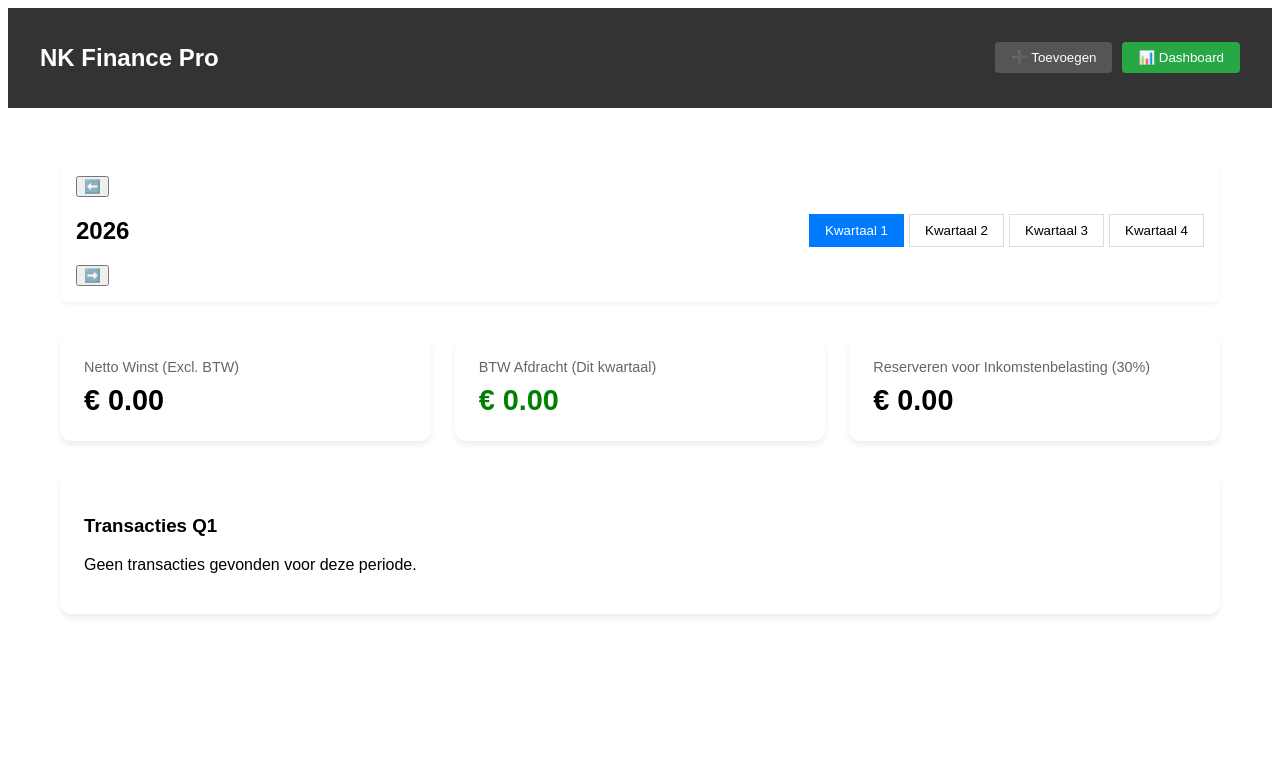
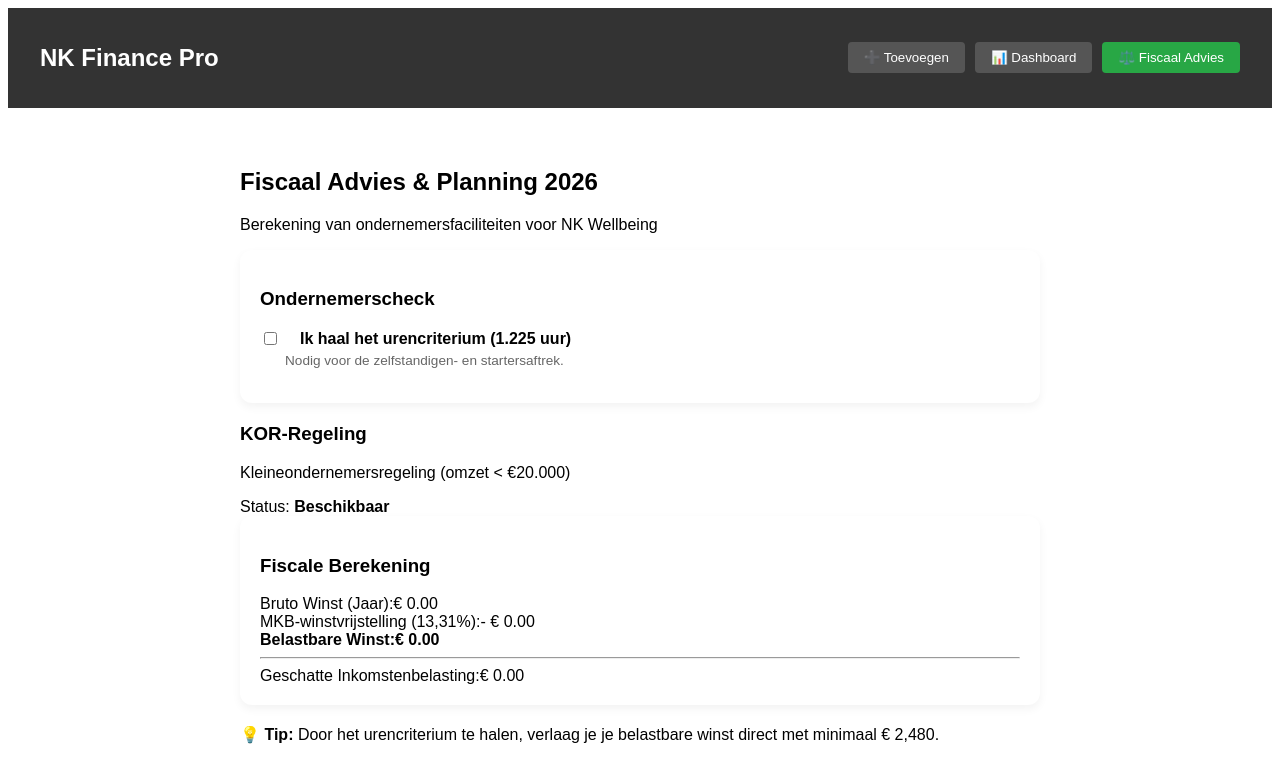
Before and after one commit to DanSimWorld/DC-Finance-Pro, an Angular app in the folder finance-app/: page /#/fiscal in a window 1280 px wide. Before the commit this address led to /#/dashboard. Shown: the top 782 px of the page. Built offline with nearby package versions, Linux system fonts and the light colour scheme.

Commit message:
Fiscal information

```diff
--- a/finance-app/src/app/app.component.ts
+++ b/finance-app/src/app/app.component.ts
@@ -1,25 +1,23 @@
 import { Component } from '@angular/core';
-import { CommonModule } from '@angular/common'; // Nodig voor *ngIf
-import { TransactionFormComponent } from './components/transaction-form/transaction-form.component';
-import { DashboardComponent } from './components/dashboard/dashboard.component';
+import { RouterModule } from '@angular/router'; // Importeer RouterModule voor navigatie
 
 @Component({
   selector: 'app-root',
   standalone: true,
-  imports: [CommonModule, TransactionFormComponent, DashboardComponent],
+  imports: [RouterModule], // Alleen RouterModule is nu nodig
   template: `
     <div class="main-layout">
       <nav class="top-nav">
         <h1>NK Finance Pro</h1>
         <div class="nav-links">
-          <button (click)="view = 'form'" [class.active]="view === 'form'">➕ Toevoegen</button>
-          <button (click)="view = 'dash'" [class.active]="view === 'dash'">📊 Dashboard</button>
+          <button routerLink="/add" routerLinkActive="active">➕ Toevoegen</button>
+          <button routerLink="/dashboard" routerLinkActive="active">📊 Dashboard</button>
+          <button routerLink="/fiscal" routerLinkActive="active">⚖️ Fiscaal Advies</button>
         </div>
       </nav>
 
       <main class="content">
-        <app-transaction-form *ngIf="view === 'form'"></app-transaction-form>
-        <app-dashboard *ngIf="view === 'dash'"></app-dashboard>
+        <router-outlet></router-outlet>
       </main>
     </div>
   `,
@@ -41,12 +39,11 @@ import { DashboardComponent } from './components/dashboard/dashboard.component';
       border-radius: 4px;
       background: #555;
       color: white;
+      text-decoration: none;
     }
-    .nav-links button.active { background: #28a745; }
+    /* routerLinkActive zorgt dat de knop van de actieve pagina groen wordt */
+    .active { background: #28a745 !important; }
     .content { padding: 20px; }
   `]
 })
-export class AppComponent {
-  // Simpele variabele om te switchen tussen schermen zonder complexe routing
-  view: 'form' | 'dash' = 'dash';
-}
+export class AppComponent {}
--- a/finance-app/src/app/app.config.ts
+++ b/finance-app/src/app/app.config.ts
@@ -1,8 +1,10 @@
 import { ApplicationConfig, provideZoneChangeDetection } from '@angular/core';
-import { provideRouter } from '@angular/router';
-
+import { provideRouter, withHashLocation } from '@angular/router';
 import { routes } from './app.routes';
 
 export const appConfig: ApplicationConfig = {
-  providers: [provideZoneChangeDetection({ eventCoalescing: true }), provideRouter(routes)]
+  providers: [
+    provideZoneChangeDetection({ eventCoalescing: true }),
+    provideRouter(routes, withHashLocation()) // Hier voegen we de router toe met de Hash-strategie
+  ]
 };
--- a/finance-app/src/app/app.routes.ts
+++ b/finance-app/src/app/app.routes.ts
@@ -1,3 +1,12 @@
 import { Routes } from '@angular/router';
+import { DashboardComponent } from './components/dashboard/dashboard.component';
+import { TransactionFormComponent } from './components/transaction-form/transaction-form.component';
+import { FiscalSettingsComponent } from './components/fiscal-settings/fiscal-settings.component';
 
-export const routes: Routes = [];
+export const routes: Routes = [
+  { path: 'dashboard', component: DashboardComponent },
+  { path: 'add', component: TransactionFormComponent },
+  { path: 'fiscal', component: FiscalSettingsComponent },
+  { path: '', redirectTo: 'dashboard', pathMatch: 'full' }, // Standaard route
+  { path: '**', redirectTo: 'dashboard' } // Fallback bij onbekende URL
+];
--- /dev/null
+++ b/finance-app/src/app/components/fiscal-settings/fiscal-settings.component.html
@@ -0,0 +1,82 @@
+<div class="fiscal-container">
+  <header class="fiscal-header">
+    <h2>Fiscaal Advies & Planning 2026</h2>
+    <p class="subtitle">Berekening van ondernemersfaciliteiten voor NK Wellbeing</p>
+  </header>
+
+  <div class="fiscal-grid">
+    <div class="settings-column">
+      <section class="card settings-card">
+        <h3>Ondernemerscheck</h3>
+
+        <div class="input-group">
+          <label class="checkbox-container">
+            <input type="checkbox" [checked]="haaltUrencriterium()" (change)="haaltUrencriterium.set(!haaltUrencriterium())">
+            <span class="checkmark"></span>
+            Ik haal het urencriterium (1.225 uur)
+          </label>
+          <p class="hint">Nodig voor de zelfstandigen- en startersaftrek.</p>
+        </div>
+
+        <div class="input-group" *ngIf="haaltUrencriterium()">
+          <label class="checkbox-container">
+            <input type="checkbox" [checked]="isStarter()" (change)="isStarter.set(!isStarter())">
+            <span class="checkmark"></span>
+            Ik ben een startende ondernemer
+          </label>
+          <p class="hint">Je mag de startersaftrek 3 keer toepassen in de eerste 5 jaar.</p>
+        </div>
+      </section>
+
+      <section class="card kor-card">
+        <h3>KOR-Regeling</h3>
+        <p class="hint">Kleineondernemersregeling (omzet < €20.000)</p>
+        <div class="kor-status" [class.warning]="financeService.totalProfit() > 20000">
+          Status: <strong>{{ financeService.totalProfit() > 20000 ? 'Niet beschikbaar (omzet te hoog)' : 'Beschikbaar' }}</strong>
+        </div>
+      </section>
+    </div>
+
+    <div class="results-column">
+      <section class="card result-card">
+        <h3>Fiscale Berekening</h3>
+
+        <div class="calc-row">
+          <span>Bruto Winst (Jaar):</span>
+          <span class="amount">€ {{ financeService.totalProfit() | number:'1.2-2' }}</span>
+        </div>
+
+        <div class="calc-row benefit" *ngIf="haaltUrencriterium()">
+          <span>Zelfstandigenaftrek (2026):</span>
+          <span class="amount">- € {{ ZELFSTANDIGENAFTREK | number:'1.2-2' }}</span>
+        </div>
+
+        <div class="calc-row benefit" *ngIf="haaltUrencriterium() && isStarter()">
+          <span>Startersaftrek:</span>
+          <span class="amount">- € {{ STARTERSAFTREK | number:'1.2-2' }}</span>
+        </div>
+
+        <div class="calc-row benefit">
+          <span>MKB-winstvrijstelling (13,31%):</span>
+          <span class="amount">- € {{ fiscalCalculation().mkbVrijstelling | number:'1.2-2' }}</span>
+        </div>
+
+        <div class="calc-row total-taxable">
+          <span><strong>Belastbare Winst:</strong></span>
+          <span class="amount"><strong>€ {{ fiscalCalculation().belastbareWinst | number:'1.2-2' }}</strong></span>
+        </div>
+
+        <hr>
+
+        <div class="calc-row tax-estimate">
+          <span>Geschatte Inkomstenbelasting:</span>
+          <span class="amount text-danger">€ {{ fiscalCalculation().belastingSchatting | number:'1.2-2' }}</span>
+        </div>
+      </section>
+
+      <div class="info-box" *ngIf="!haaltUrencriterium()">
+        <p>💡 <strong>Tip:</strong> Door het urencriterium te halen, verlaag je je belastbare winst direct met minimaal € {{ ZELFSTANDIGENAFTREK | number:'1.0-0' }}.</p>
+      </div>
+    </div>
+  </div>
+</div>
--- /dev/null
+++ b/finance-app/src/app/components/fiscal-settings/fiscal-settings.component.scss
@@ -0,0 +1,35 @@
+.fiscal-container {
+  max-width: 800px;
+  margin: 0 auto;
+  padding: 20px;
+
+  .settings-card, .result-card, .warning-card {
+    background: white;
+    padding: 20px;
+    border-radius: 12px;
+    margin-bottom: 20px;
+    box-shadow: 0 4px 10px rgba(0,0,0,0.05);
+  }
+
+  .input-group {
+    margin-bottom: 15px;
+    label { font-weight: bold; cursor: pointer; display: flex; align-items: center; gap: 10px; }
+    .hint { font-size: 0.85rem; color: #666; margin-left: 25px; margin-top: 5px; }
+  }
+
+  .row {
+    display: flex;
+    justify-content: space-between;
+    margin-bottom: 10px;
+    &.total { border-top: 2px solid #eee; padding-top: 10px; margin-top: 10px; font-size: 1.2rem; }
+    .benefit { color: #28a745; font-weight: bold; }
+  }
+
+  .explanation { font-style: italic; color: #666; font-size: 0.9rem; margin-top: 15px; }
+
+  .warning-card {
+    background: #fff3cd;
+    border-left: 5px solid #ffc107;
+    color: #856404;
+  }
+}
--- /dev/null
+++ b/finance-app/src/app/components/fiscal-settings/fiscal-settings.component.ts
@@ -0,0 +1,50 @@
+import { Component, inject, computed, signal } from '@angular/core';
+import { CommonModule } from '@angular/common';
+import { FinanceService } from '../../services/finance.service';
+
+@Component({
+  selector: 'app-fiscal-settings',
+  standalone: true,
+  imports: [CommonModule],
+  templateUrl: './fiscal-settings.component.html',
+  styleUrl: './fiscal-settings.component.scss'
+})
+export class FiscalSettingsComponent {
+  financeService = inject(FinanceService);
+
+  // Gebruikerskeuzes
+  isStarter = signal<boolean>(true);
+  haaltUrencriterium = signal<boolean>(false);
+  gewerkteUren = signal<number>(0);
+
+  // Fiscale bedragen 2025/2026 (ter indicatie)
+  ZELFSTANDIGENAFTREK = 2480;
+  STARTERSAFTREK = 2123;
+
+  fiscalCalculation = computed(() => {
+    const winst = this.financeService.totalProfit();
+    let aftrekposten = 0;
+
+    // 1. Ondernemersaftrek (alleen bij urencriterium)
+    if (this.haaltUrencriterium()) {
+      aftrekposten += this.ZELFSTANDIGENAFTREK;
+      if (this.isStarter()) aftrekposten += this.STARTERSAFTREK;
+    }
+
+    // 2. Winst na aftrekposten
+    const winstNaAftrek = Math.max(0, winst - aftrekposten);
+
+    // 3. MKB-winstvrijstelling (13,31% van de restwinst)
+    const mkbVrijstelling = winstNaAftrek * 0.1331;
+
+    // 4. Belastbare winst
+    const belastbareWinst = winstNaAftrek - mkbVrijstelling;
+
+    return {
+      aftrekposten,
+      mkbVrijstelling,
+      belastbareWinst,
+      belastingSchatting: belastbareWinst * 0.3697 // Schijf 1 tarief
+    };
+  });
+}
```
Also changed, not shown: 1 other file (tests, documents, lock files or other folders).
